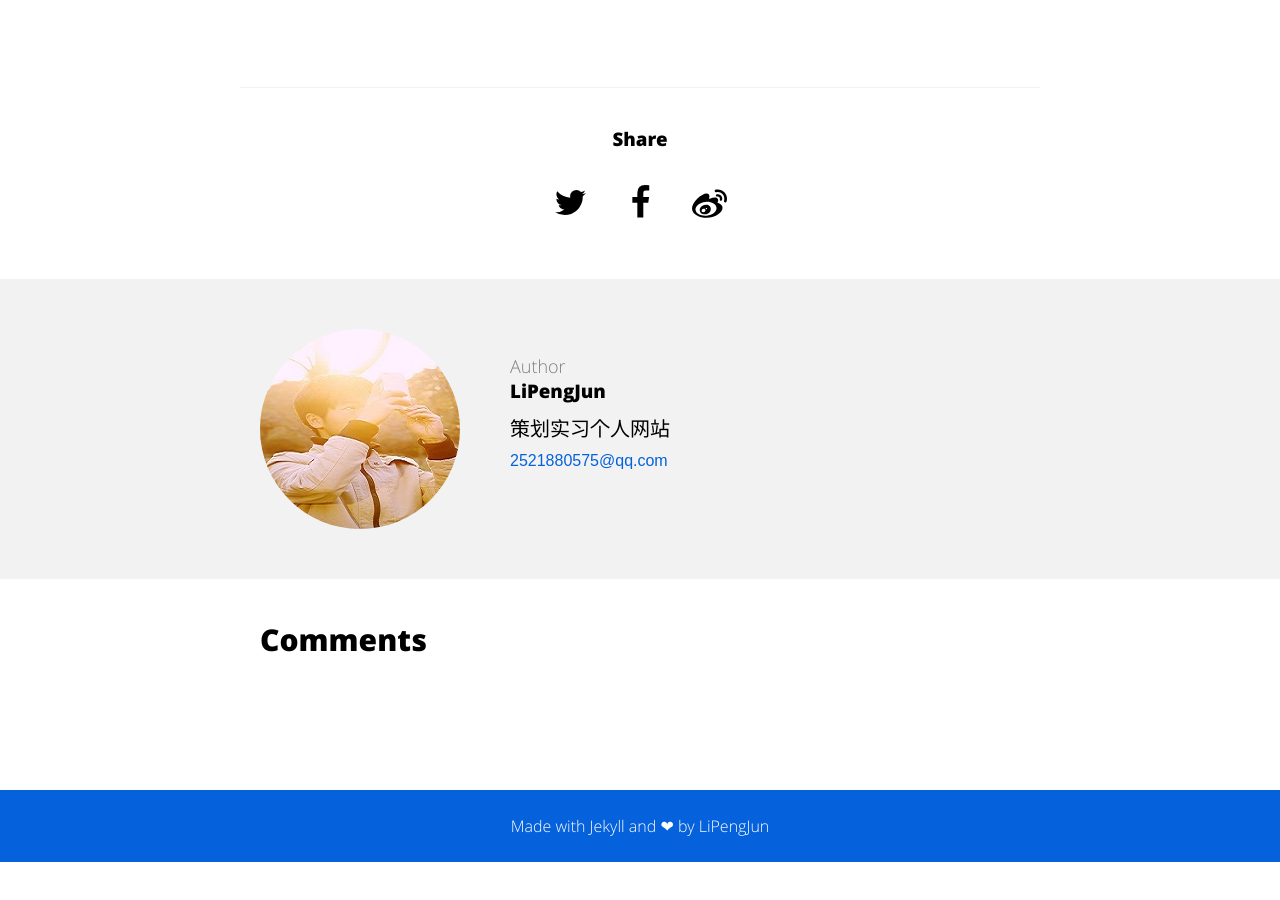
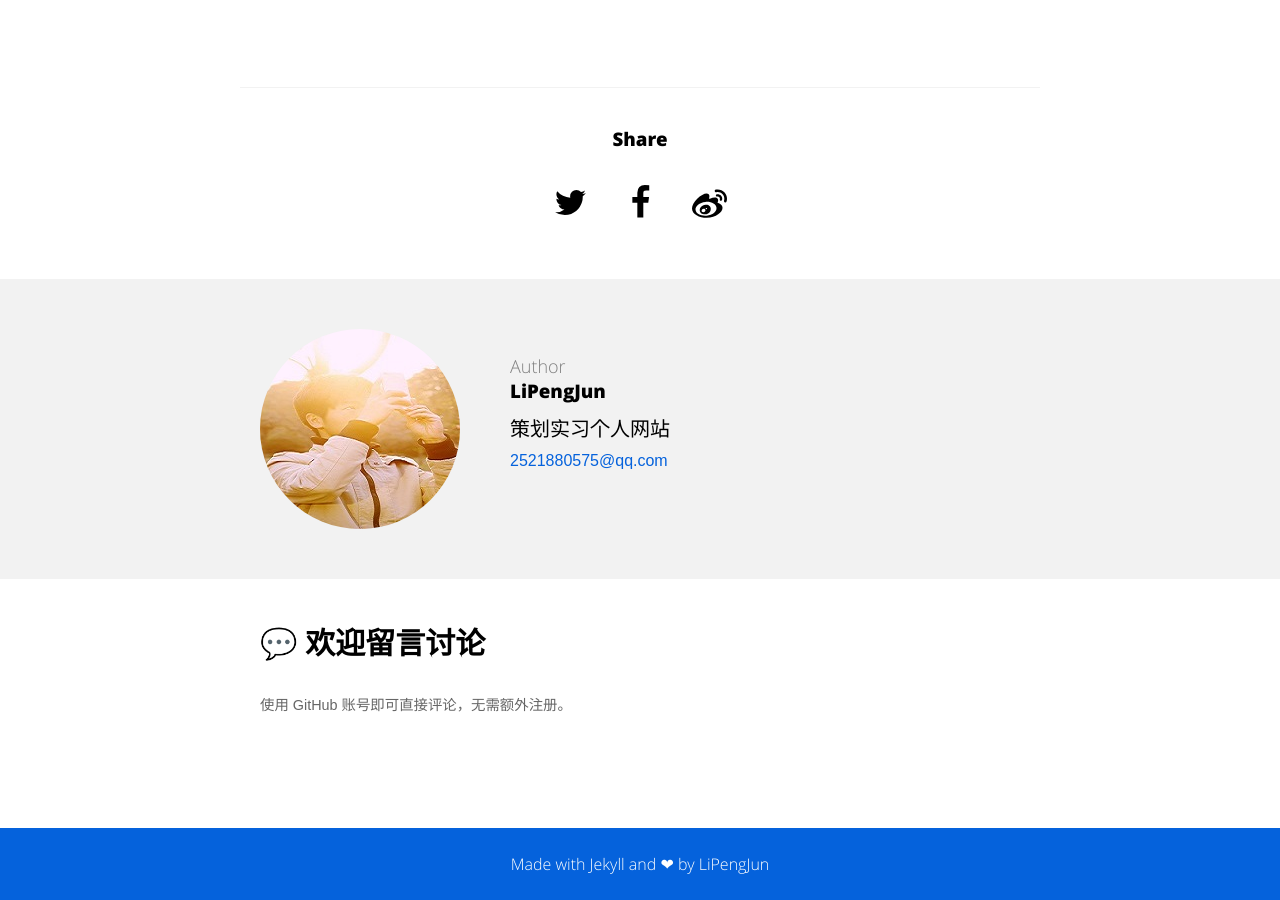
Before and after one commit to Junsonli/Junsonli.github.io, a Jekyll site: the page built from _posts/2026-03-25-r6s-rating-system-design.md, in a window 1280 px wide and 900 px high, scrolled down 14326 px. Built offline with Jekyll 4.4.1, drawn with Linux system fonts in a browser that asks for light colours; comment, search, counter and statistics services are not loaded; before the commit the page ends 15188 px from its top, so only the background shows below that.

Commit message:
Replace Disqus with Utterances (GitHub Issues based comments)

```diff
--- a/_includes/comments.html
+++ b/_includes/comments.html
@@ -1,26 +1,11 @@
 <section class="comments">
-    <h3>Comments</h3>
-    <div id="disqus_thread"></div>
+    <h3>💬 欢迎留言讨论</h3>
+    <p style="color:#666; font-size:0.9rem;">使用 GitHub 账号即可直接评论，无需额外注册。</p>
+    <script src="https://utteranc.es/client.js"
+        repo="Junsonli/Junsonli.github.io"
+        issue-term="pathname"
+        theme="github-light"
+        crossorigin="anonymous"
+        async>
+    </script>
 </section>
-<script type="text/javascript">
-    var disqus_loaded = false;
-
-    function load_disqus()
-    {
-        disqus_loaded = true;
-        var disqus_shortname = '{{site.disqus_username}}';
-        var disqus_title = '{{page.title.replace("'", "\\'")}}';
-        var disqus_url = '{{page.url}}';
-        var dsq = document.createElement('script'); dsq.type = 'text/javascript'; dsq.async = true;
-        dsq.src = '//' + disqus_shortname + '.disqus.com/embed.js';
-        (document.getElementsByTagName('head')[0] || document.getElementsByTagName('body')[0]).appendChild(dsq);
-        var ldr = document.getElementById('disqus_loader');
-    };
-    window.onscroll = function(e) {
-        if ((window.innerHeight + window.scrollY) >= (document.body.offsetHeight - 800)) {
-            //hit bottom of page
-            if (disqus_loaded==false)
-                load_disqus()
-        }
-    };
-</script>
```
